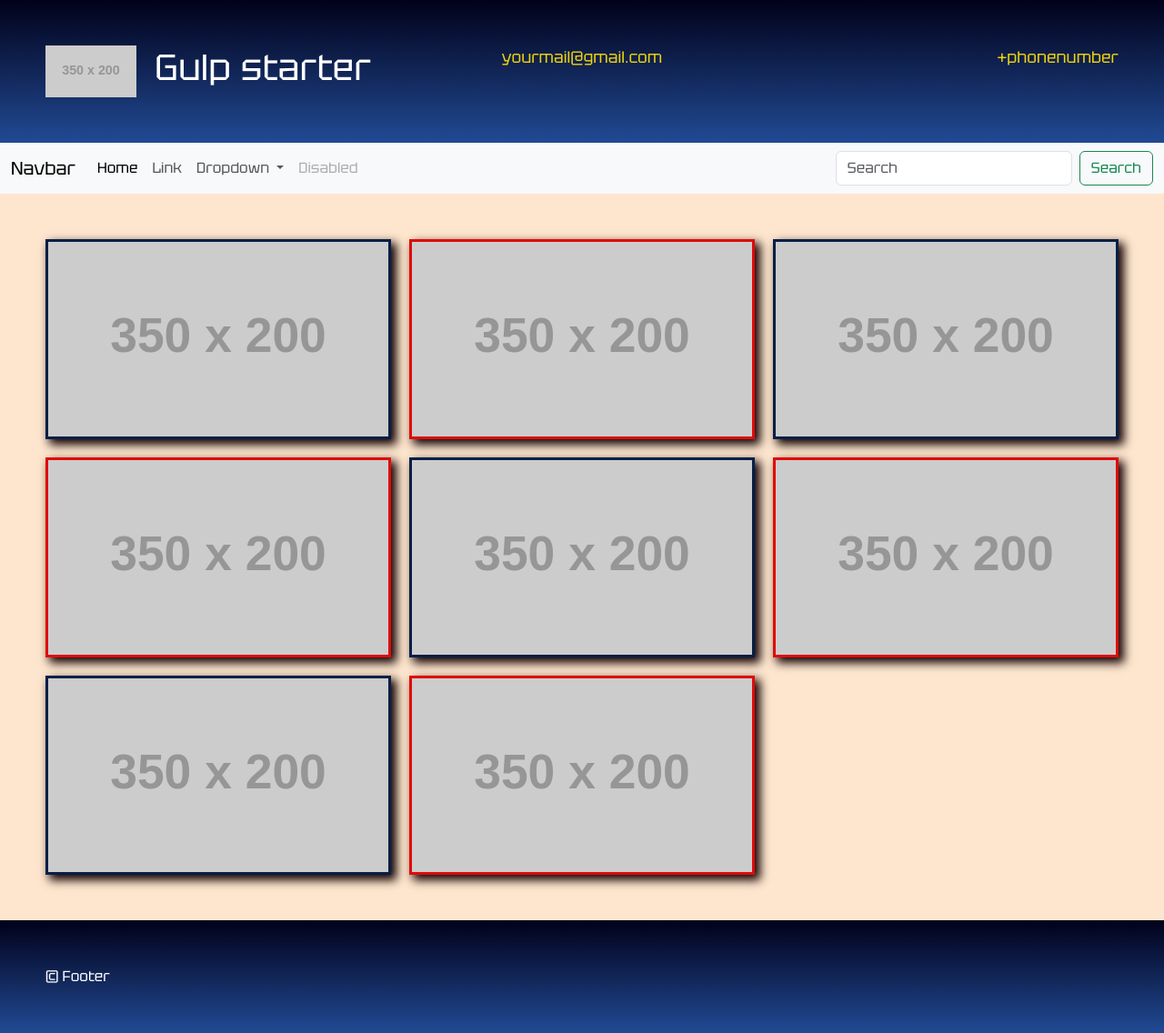
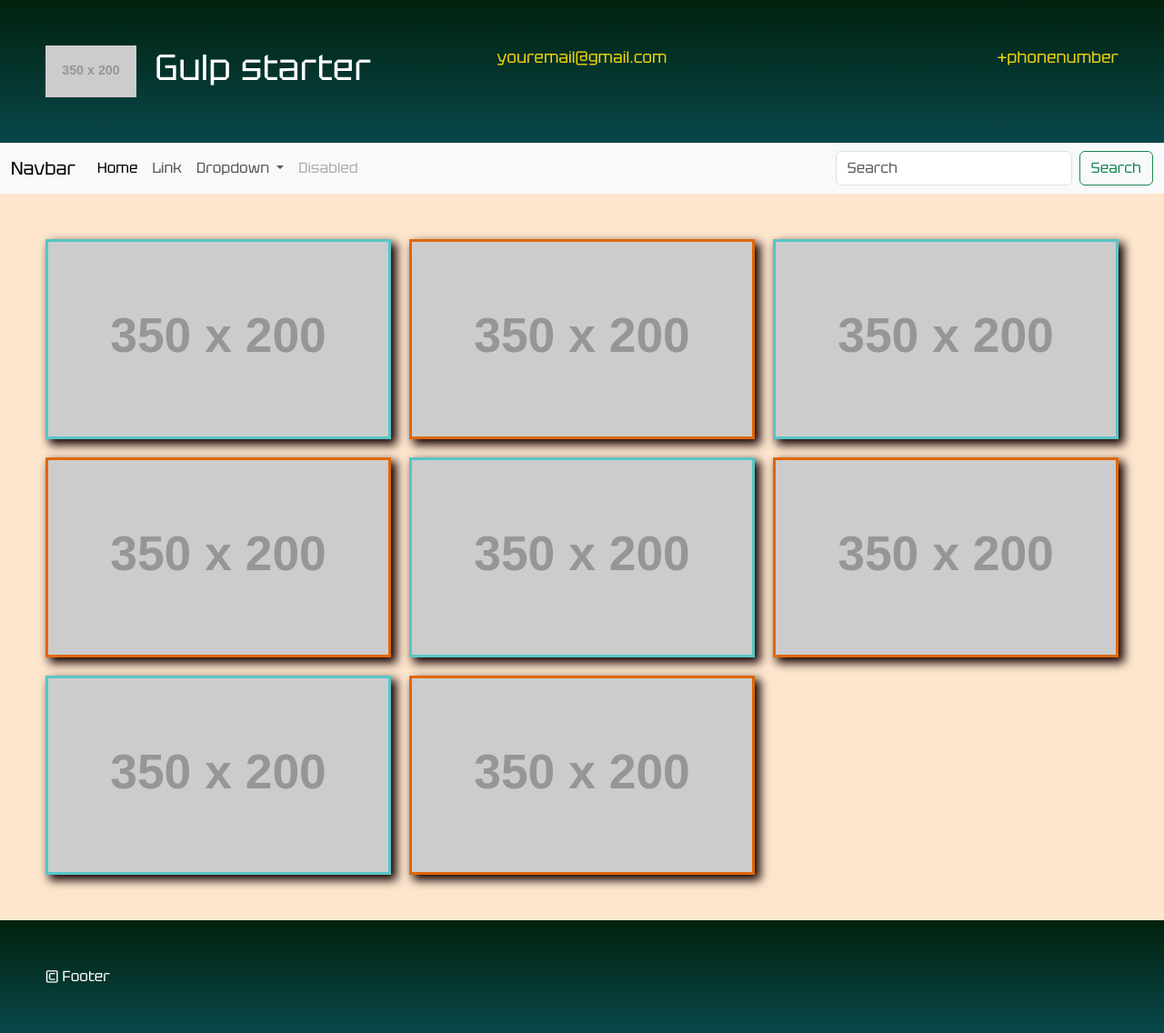
Before and after one commit to andreyshibaev/gulpstarter, a website: page index.html in a window 1280 px wide. Shown: the whole page at 91% size. Drawn offline with nearby package versions, Linux system fonts and the light colour scheme; files that its build step writes are made by us from their sources; placeholder pictures from the web are drawn by us.

Commit message:
update heaader and footer styles

```diff
--- a/partials/_header.html
+++ b/partials/_header.html
@@ -4,7 +4,7 @@
     <h1>Gulp starter</h1>
 </div>
 <div class="somecontent">
-    <a href="mailto:yourmail@gmail.com">yourmail@gmail.com</a>
+    <a href="mailto:yourmail@gmail.com">youremail@gmail.com</a>
 </div>
 <div class="contacts">
 <a href="tel:+phonenumber">+phonenumber</a>
--- a/src/scss/parts/_footer.scss
+++ b/src/scss/parts/_footer.scss
@@ -1,6 +1,6 @@
 footer {
   background: $bgfooter;
-  background: linear-gradient($bgheader, #214a94);
+  background: linear-gradient($bgheader, #08474a);
   padding: $page_container;
   color: #fff;
 }
--- a/src/scss/parts/_header.scss
+++ b/src/scss/parts/_header.scss
@@ -1,6 +1,6 @@
 header {
   background: $bgheader;
-  background: linear-gradient($bgheader, #214a94);
+  background: linear-gradient($bgheader, #08474a);
   padding: $page_container;
   color: #f0f8ff;
   display: grid;
--- a/src/scss/parts/_section_blocks.scss
+++ b/src/scss/parts/_section_blocks.scss
@@ -27,11 +27,11 @@
   box-shadow: 5px 5px 10px 1px #130101;
 
   &:nth-child(even) {
-    border: 3px solid #e00a0a;
+    border: 3px solid #e0670a;
   }
 
   &:nth-child(odd) {
-    border: 3px solid #071e48;
+    border: 3px solid #58c5c7;
   }
 
   img {
--- a/src/scss/parts/_vars.scss
+++ b/src/scss/parts/_vars.scss
@@ -1,4 +1,4 @@
-$bgheader: #01011a;
+$bgheader: #01210e;
 $bgfooter: $bgheader;
 
 // breakpoints
```
